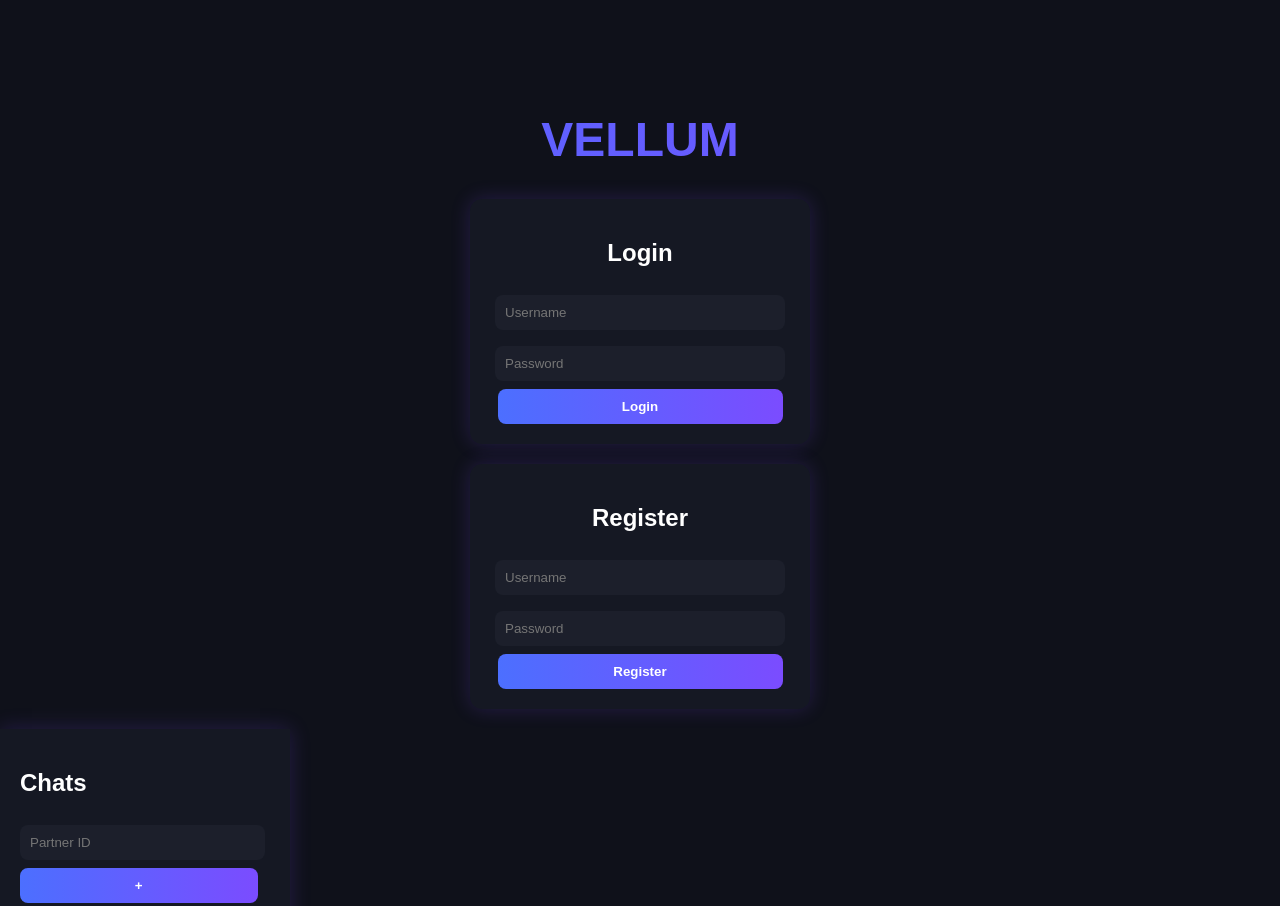
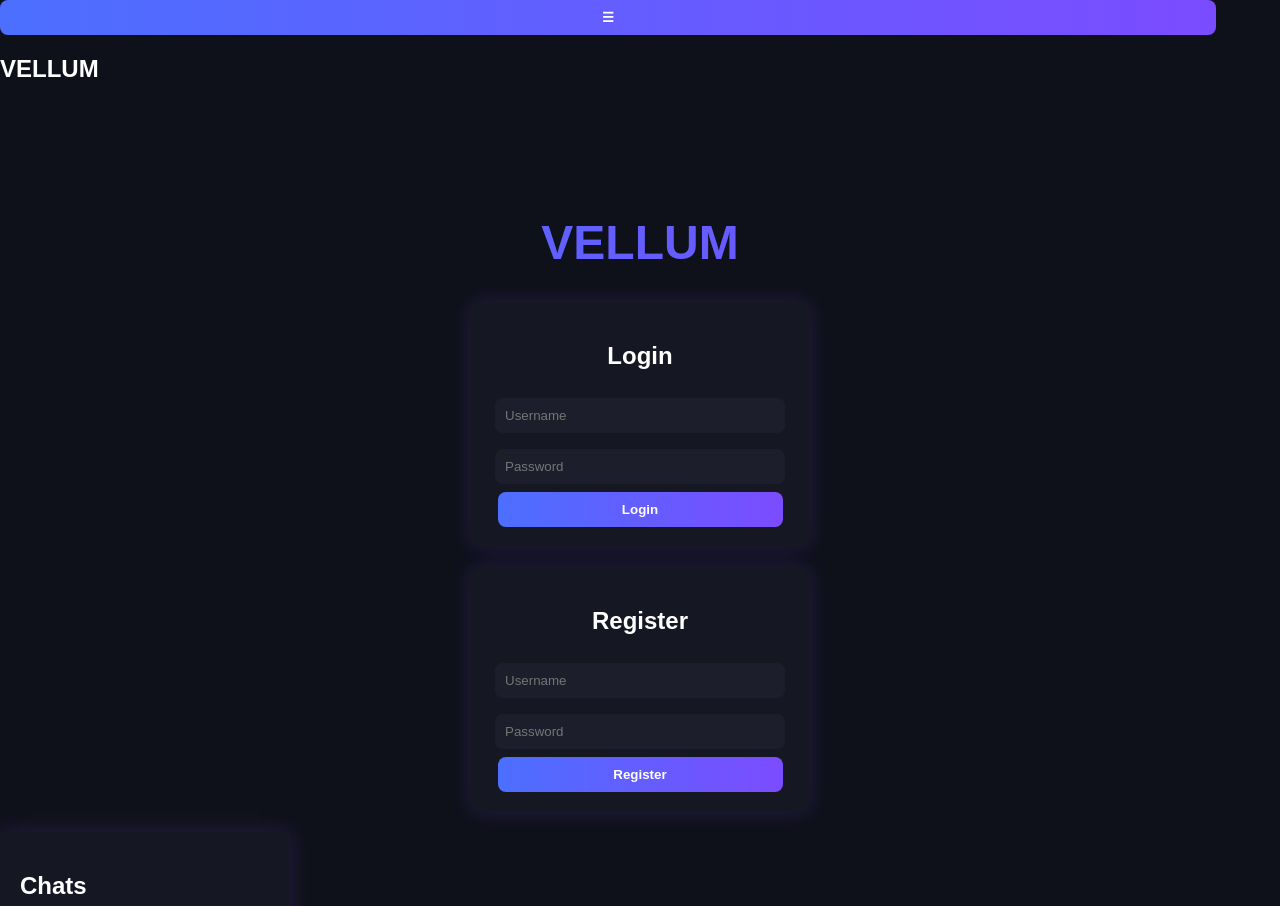
Before and after one commit to Zloy-cloud/-VELLUM, a plain HTML site: page index.html in a window 1280 px wide. Shown: the top 906 px of the page. Drawn offline with nearby package versions, Linux system fonts and the light colour scheme.

Commit message:
Update index.html

```diff
--- a/index.html
+++ b/index.html
@@ -6,6 +6,11 @@
     <link rel="stylesheet" href="style.css">
 </head>
 <body>
+
+<div id="top-bar">
+    <button id="menu-btn" onclick="toggleMenu()">☰</button>
+    <h2>VELLUM</h2>
+</div>
 
 <div id="auth">
     <h1>VELLUM</h1>
```
